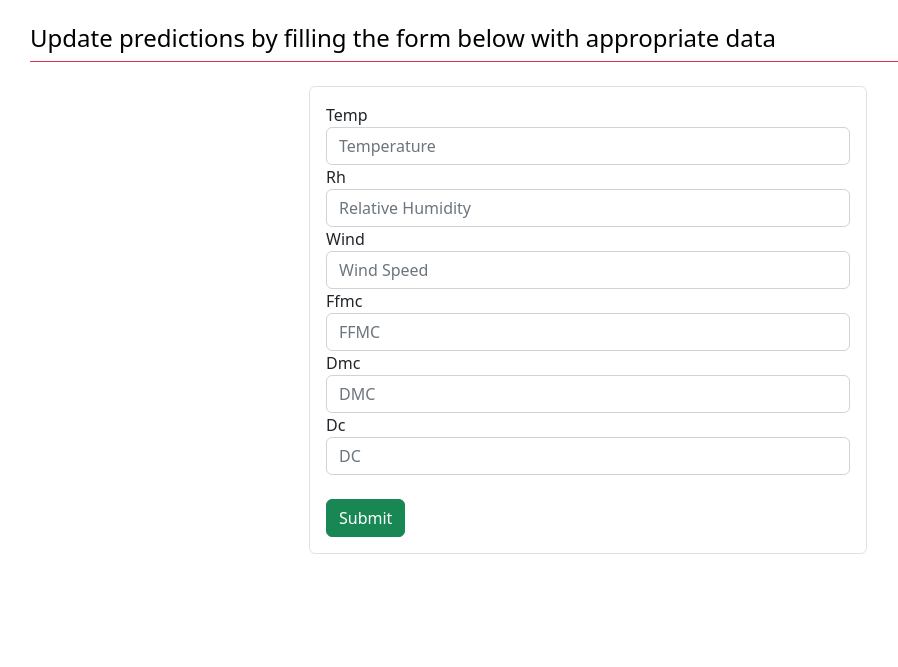
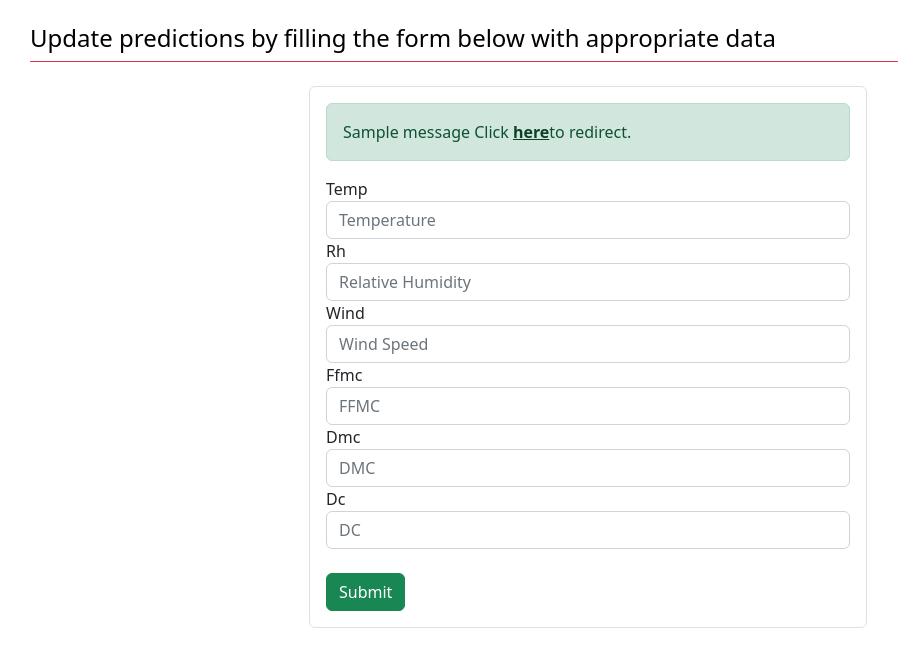
Before and after one commit to SusanGicheha/Forest-Fire-Detection-Using-Machine-Learning, a Flask app: page /inputs in a window 1280 px wide. Shown: the part 56-723 px from the top of the page, without its empty margins (52-950 px from the left). Run offline with Flask 2, Linux system fonts and the light colour scheme; a user stored in the database is signed in; one stand-in notice (Sample message) is shown; parts of the project's set-up code (start-up, migrations or seed data) failed here and were passed over; some libraries are stand-ins or nearby versions.

Commit message:
alert changes

```diff
--- a/app.py
+++ b/app.py
@@ -132,15 +132,16 @@ def predict():
         new_entry = features(user_id=current_user.id,temp=form.temp.data,rh=form.rh.data,wind = form.wind.data,ffmc=form.ffmc.data,dmc=form.dmc.data,dc=form.dc.data,status=1)
         db.session.add(new_entry)
         db.session.commit()
-
-        return render_template('dashboard.html',date=y,name=session.get("username","Unknown"),prediction_text=1)
+        flash("Status Updated Successfully!")
+        #return render_template('dashboard',date=y,name=session.get("username","Unknown"),prediction_text=1)
+        return redirect(url_for('inputs'))
     elif prediction == 0:
         new_entry = features(user_id=current_user.id,temp=form.temp.data,rh=form.rh.data,wind = form.wind.data,ffmc=form.ffmc.data,dmc=form.dmc.data,dc=form.dc.data,status=0)
         db.session.add(new_entry)
         db.session.commit()
-
-        return render_template('dashboard.html',date=y,name=session.get("username","Unknown"),prediction_text=0)
-
+        flash("Status Updated Successfully!")
+        #return render_template('dashboard',date=y,name=session.get("username","Unknown"),prediction_text=0)
+        return redirect(url_for('inputs'))
 @app.route("/records", methods=['GET','POST'])
 @login_required
 def records():
--- a/templates/dashboard.html
+++ b/templates/dashboard.html
@@ -8,7 +8,7 @@
 
    <!-- <h3>Hello {{name}},</h3> -->
    {% endif %}
-  {% if last_row == (1,)%}
+  {% if last_row == (1,) %}
   <h4 style="color: black;">{{date}}&emsp; &emsp; &emsp; &emsp; &emsp; &emsp; &emsp; &emsp; &emsp; &emsp; &emsp; &emsp; &emsp; &emsp; &emsp; &emsp; <b style="color: red;">Harzard Level: High</b></h4>
 
    <hr style="color: green;">
@@ -40,7 +40,7 @@
   </div>
   {%endif%}
 
-  <!-- display on prediction
+  <!-- display on prediction -->
 
    {%if prediction_text == 1 %}
   <h4 style="color: red;">{{date}} &emsp; &emsp; &emsp; &emsp; &emsp; &emsp; &emsp; &emsp; &emsp; &emsp; &emsp; &emsp; &emsp; &emsp; &emsp; &emsp;
@@ -69,7 +69,7 @@
     <p class="mb-0">Classification is made according to the information provided to the system.</p>
     </div>
 
-    {%endif%} -->
+    {%endif%}
 
 
 
--- a/templates/inputs.html
+++ b/templates/inputs.html
@@ -15,6 +15,14 @@ Inputs
   </div>
 <div class=" d-flex justify-content-center mt-0">
   <main class="p-3 w-50 border rounded " >
+    {% for message in get_flashed_messages() %}
+      <div class="alert alert-success d-flex align-items-center" role="alert">
+        <div>
+        {{message}}
+        Click <a class="alert-link" href="{{url_for('dashboard')}}">here</a>to redirect.
+        </div>
+      </div>
+    {% endfor %}
   <form class="justify-content-md-center " method="post" action="/predict">
 
 
--- a/templates/navbar.html
+++ b/templates/navbar.html
@@ -13,7 +13,7 @@
         <a class="nav-link" href="{{url_for('records')}}">Records</a>
         <a class="nav-link" href="{{url_for('logout')}}">Logout</a>
         {%else%}
-        <!-- <a class="nav-link" href="{{url_for('login')}}">Login</a> -->
+        <a class="nav-link" href="{{url_for('login')}}">Login</a>
         {%endif%}
       </div>
     </div>
```
Also changed, not shown: database.db.
